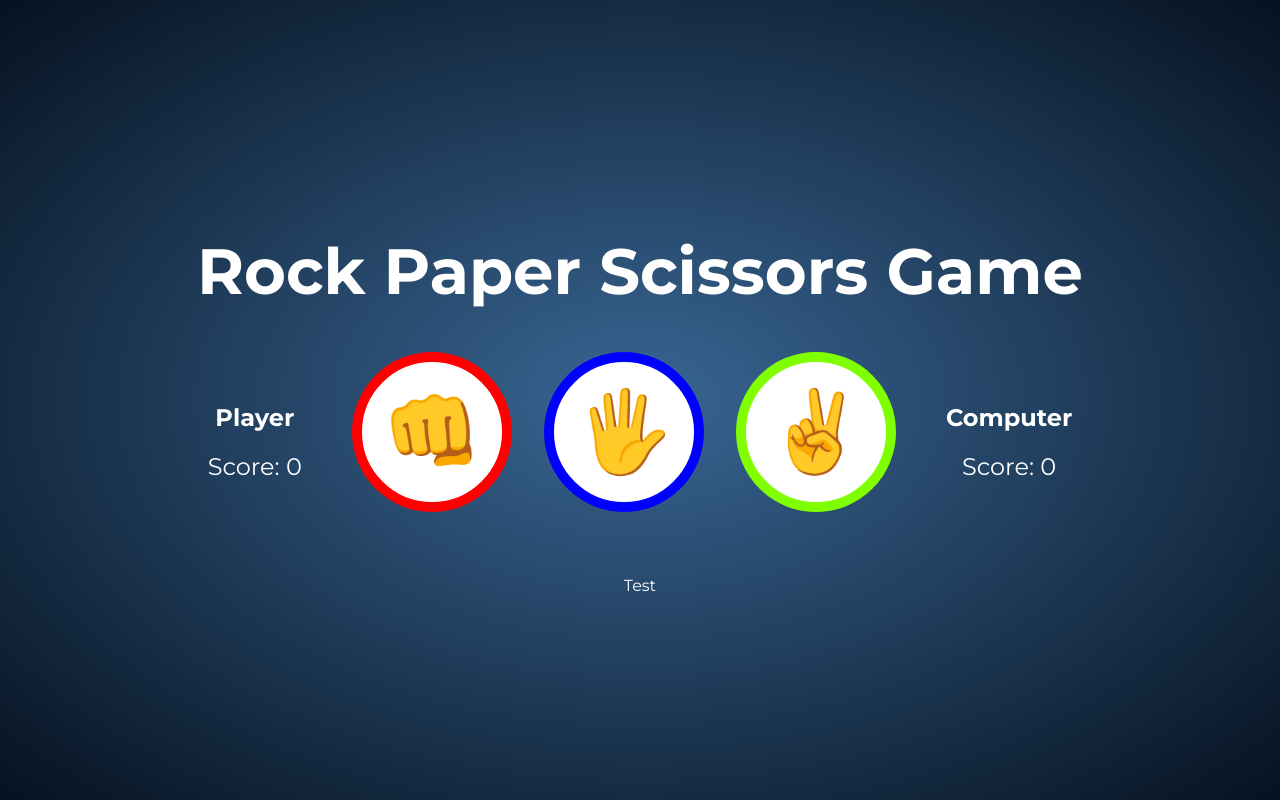
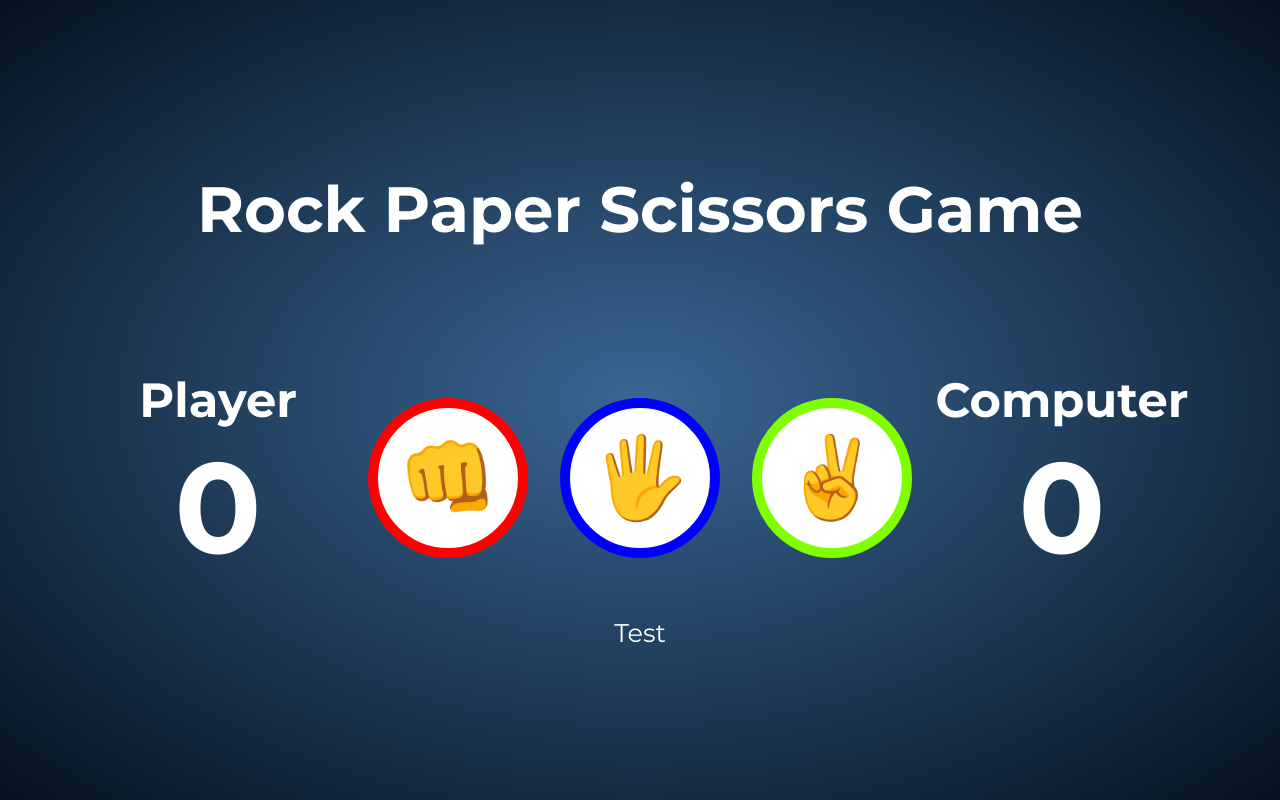
Before and after one commit to RuizSenior/rock-paper-scissors, a plain HTML site: page index.html in a window 1280 px wide. Drawn offline with Linux system fonts and the light colour scheme.

Commit message:
improve css styles

```diff
--- a/index.html
+++ b/index.html
@@ -18,7 +18,7 @@
         <div class="game">
           <div class="player_score">
             <h2>Player</h2>
-            <div class="score">Score: <span id="player_score" > 0</span> </div>
+            <div class="score" id="player_score" > 0 </div>
           </div>
           <div  class="game_buttons">
             <button class="btn" id="rock">👊</button>
@@ -27,7 +27,7 @@
           </div>
           <div class="computer_score">
             <h2>Computer</h2>
-            <div class="score">Score: <span id="computer_score" > 0</span></div>
+            <div class="score" id="computer_score"> 0</div>
           </div>
 
         </div>
--- a/style.css
+++ b/style.css
@@ -12,15 +12,19 @@ h1 {
   font-size: clamp(2rem, 5vw, 4rem);
   text-align: center;
 }
+h2 {
+  font-size: clamp(1.5rem, 4vw, 3rem);
+  text-align: center;
+  margin: 0;
+}
 
 .container {
   max-width: 90%;
   margin: 0 auto;
-  height: 100vh;
+  height: 100dvh;
   display: flex;
   justify-content: center;
   align-items: center;
-  padding: 1rem;
   box-sizing: border-box;
 }
 
@@ -36,13 +40,29 @@ h1 {
   width: 100%;
   height: 100%;
   display: flex;
-  justify-content: center;
   align-items: center;
+  justify-content: space-between;
   gap: 50px;
 }
 
+.player_score, .computer_score {
+  display: flex;
+  flex-direction: column;
+  justify-content: center;
+  align-items: center;
+  width: 200px;
+
+  box-sizing: border-box;
+}
+
 .score {
-  font-size: 1.5rem
+  font-size: clamp(4rem, 10vw, 10rem);
+  font-weight: 700;
+  text-align: center;
+}
+
+.title {
+  margin-bottom: 5rem;
 }
 
 .game_buttons {
@@ -50,6 +70,7 @@ h1 {
   flex-wrap: wrap;
   gap: 2rem;
   justify-content: center;
+  align-items: center;
 }
 
 .btn {
@@ -90,8 +111,9 @@ h1 {
   filter: drop-shadow(0 0 0.75rem chartreuse);
 }
 
-.result {
-  margin-top: 3rem;
+#result {
+  font-size: clamp(1.2rem, 2vw, 2rem);
+  margin-top: 2rem;
 }
 
 
@@ -104,6 +126,10 @@ h1 {
   .btn {
     width: 8rem;
     height: 8rem;
-    font-size: 2rem;
+    font-size: 4rem;
+  }
+
+  .title {
+    margin-top: 0; /* Restablece el margen en pantallas pequeñas */
   }
 }
```
